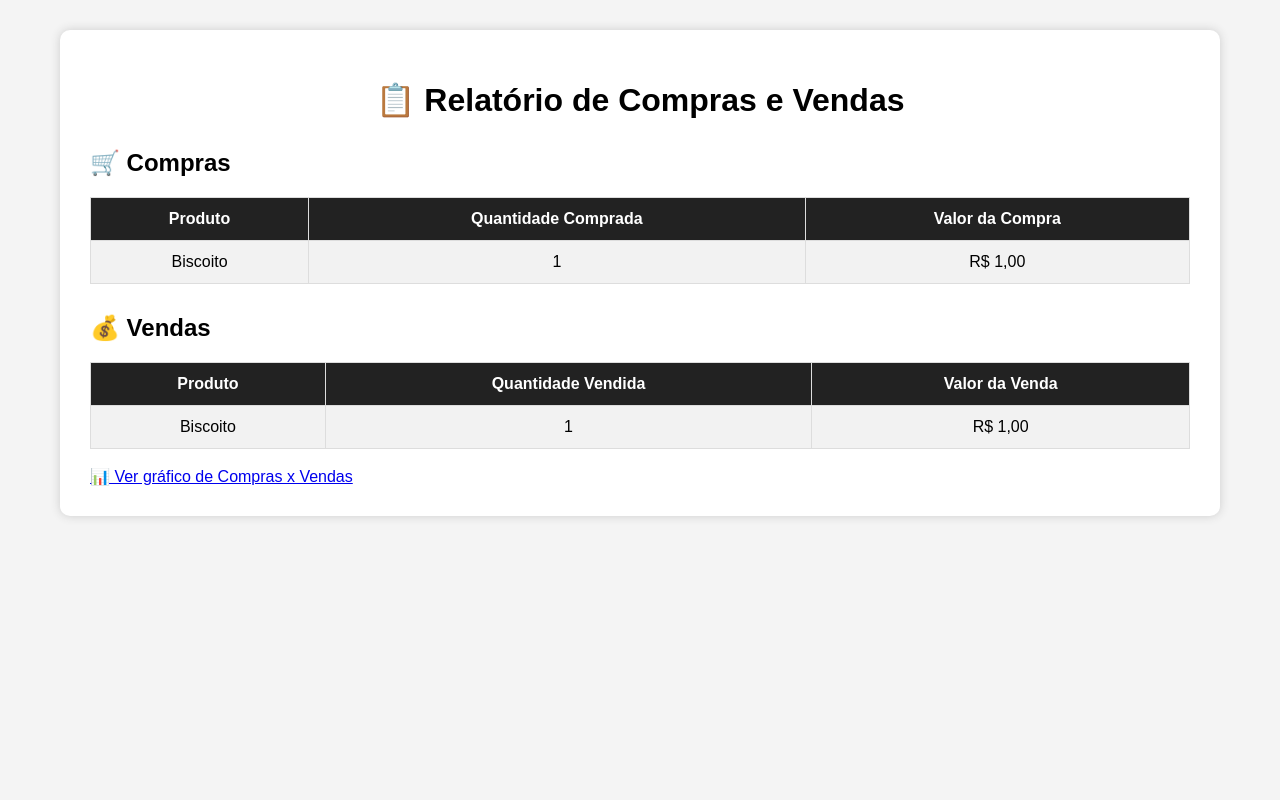
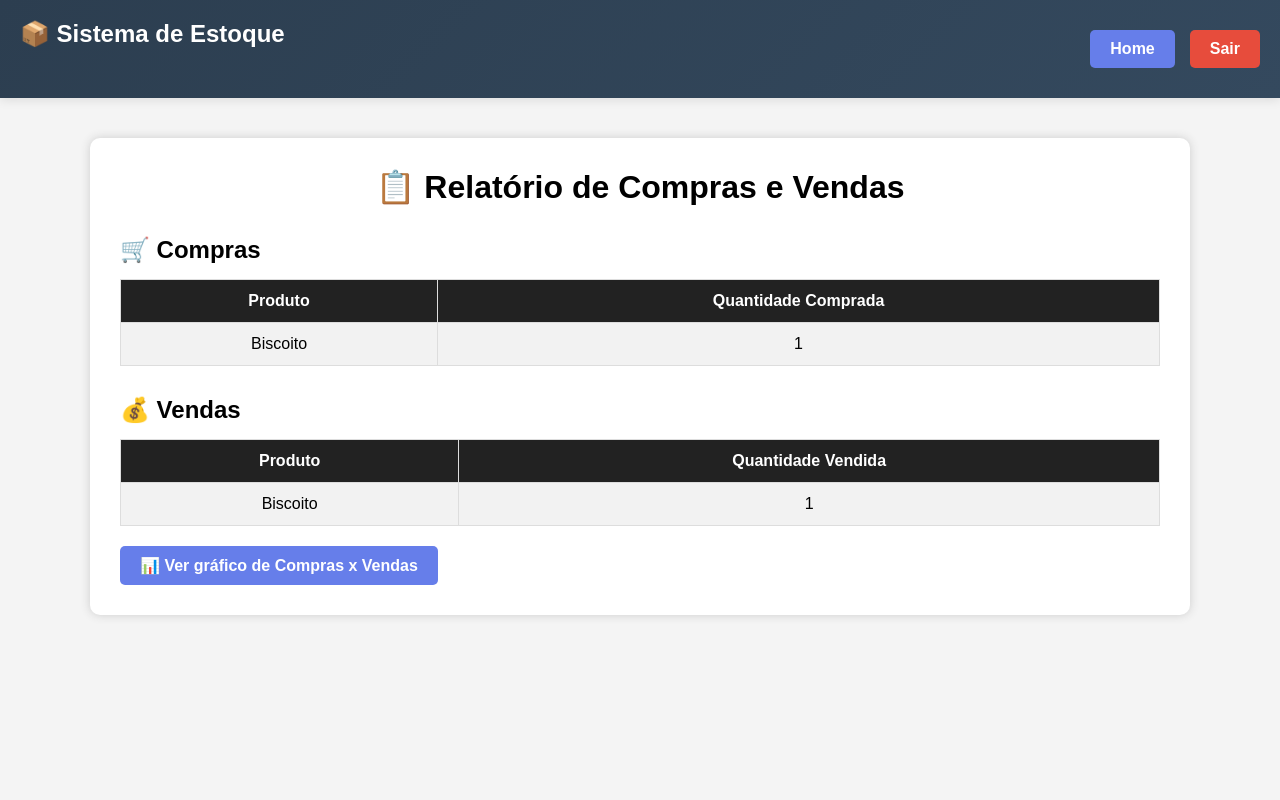
Before and after one commit to levi2010le/SISTEMAESTOQUE, a PHP site: page /relatorio.php in a window 1280 px wide. Run offline with PHP 8.4, Linux system fonts and the light colour scheme; the visitor is signed in with stand-in values (Sample User, id 1); data comes from the database, SQL or seed files in the repository; tables that the repository leaves empty hold one stand-in row (values such as "Sample post").

Commit message:
Refactor relatorio.php for improved layout and logic

```diff
--- a/relatorio.php
+++ b/relatorio.php
@@ -5,6 +5,8 @@ if (!isset($_SESSION['email'])) {
    header("Location: index.php");
    exit;
 }
+
+$email = $_SESSION['email'];
 ?>
 <!DOCTYPE html>
 <html lang="pt-br">
@@ -13,12 +15,18 @@ if (!isset($_SESSION['email'])) {
 <meta name="viewport" content="width=device-width, initial-scale=1.0">
 <title>Relatório de Compras e Vendas</title>
 <style>
+   * {
+      margin: 0;
+      padding: 0;
+      box-sizing: border-box;
+   }
+
    body {
       font-family: Arial, sans-serif;
       background-color: #f4f4f4;
-           margin: 0;
-           padding: 30px;
+      min-height: 100vh;
    }
+
    .navbar {
       background: linear-gradient(135deg, #2c3e50 0%, #34495e 100%);
       color: white;
@@ -33,58 +41,119 @@ if (!isset($_SESSION['email'])) {
       font-size: 24px;
    }
 
+   .user-info {
+      display: flex;
+      align-items: center;
+      gap: 15px;
+   }
+
+   .btn {
+      background-color: #667eea;
+      color: white;
+      padding: 10px 20px;
+      border: none;
+      border-radius: 5px;
+      cursor: pointer;
+      text-decoration: none;
+      font-weight: bold;
+      transition: background-color 0.3s;
+   }
+
+   .btn:hover {
+      background-color: #5568d3;
+   }
+
+   .btn-logout {
+      background-color: #e74c3c;
+   }
+
+   .btn-logout:hover {
+      background-color: #c0392b;
+   }
+
    .container {
       max-width: 1100px;
-           margin: auto;
+      margin: 40px auto;
+      padding: 0 20px;
       background-color: white;
-           padding: 30px;
       border-radius: 10px;
       box-shadow: 0 0 10px #ccc;
+      padding: 30px;
    }
+
    h1 {
       text-align: center;
       margin-bottom: 30px;
    }
+
    h2 {
       margin-top: 30px;
    }
+
    table {
       width: 100%;
       border-collapse: collapse;
       margin-top: 15px;
    }
+
    th,
    td {
       border: 1px solid #ddd;
       padding: 12px;
       text-align: center;
    }
+
    th {
       background-color: #222;
       color: white;
    }
+
    tr:nth-child(even) {
       background-color: #f2f2f2;
+   }
+
+   .link-grafico {
+      display: inline-block;
+      margin-top: 20px;
+      background-color: #667eea;
+      color: white;
+      padding: 10px 20px;
+      border-radius: 5px;
+      text-decoration: none;
+      font-weight: bold;
+      transition: background-color 0.3s;
+   }
+
+   .link-grafico:hover {
+      background-color: #5568d3;
    }
 </style>
 </head>
 <body>
+   <!-- Navbar -->
+   <div class="navbar">
+      <h1>📦 Sistema de Estoque</h1>
+      <div class="user-info">
+         <a href="home.php" class="btn">Home</a>
+         <a href="encerrarsessao.php" class="btn btn-logout">Sair</a>
+      </div>
+   </div>
+
    <div class="container">
       <h1>📋 Relatório de Compras e Vendas</h1>
+
       <!-- RELATÓRIO DE COMPRAS -->
       <h2>🛒 Compras</h2>
       <table>
          <tr>
             <th>Produto</th>
             <th>Quantidade Comprada</th>
-<th>Valor da Compra</th>
          </tr>
          <?php
             $sql_compras = "
                 SELECT
                     p.nm_produto,
-                   c.qt_compra,
-                   c.vl_compra
+                    c.qt_compra
                 FROM tb_compras c
                 INNER JOIN tb_produtos p
                     ON c.cd_produto = p.cd_produto
@@ -95,12 +164,6 @@ if (!isset($_SESSION['email'])) {
                 echo "<tr>";
                 echo "<td>" . $compra['nm_produto'] . "</td>";
                 echo "<td>" . $compra['qt_compra'] . "</td>";
-               echo "<td>R$ " . number_format(
-                   $compra['vl_compra'],
-                   2,
-                   ',',
-                   '.'
-               ) . "</td>";
                 echo "</tr>";
             }
          ?>
@@ -112,14 +175,12 @@ if (!isset($_SESSION['email'])) {
          <tr>
             <th>Produto</th>
             <th>Quantidade Vendida</th>
-<th>Valor da Venda</th>
          </tr>
          <?php
             $sql_vendas = "
                 SELECT
                     p.nm_produto,
-                   v.qt_venda,
-                   v.vl_venda
+                    v.qt_venda
                 FROM tb_vendas v
                 INNER JOIN tb_produtos p
                     ON v.cd_produto = p.cd_produto
@@ -130,20 +191,12 @@ if (!isset($_SESSION['email'])) {
                 echo "<tr>";
                 echo "<td>" . $venda['nm_produto'] . "</td>";
                 echo "<td>" . $venda['qt_venda'] . "</td>";
-               echo "<td>R$ " . number_format(
-                   $venda['vl_venda'],
-                   2,
-                   ',',
-                   '.'
-               ) . "</td>";
                 echo "</tr>";
             }
          ?>
       </table>
-<br>
-<a href="grafico.php">
-           📊 Ver gráfico de Compras x Vendas
-</a>
+
+      <a href="grafico.php" class="link-grafico">📊 Ver gráfico de Compras x Vendas</a>
    </div>
 </body>
 </html>
```
Lines whose indentation alone changed are shown as unchanged.
